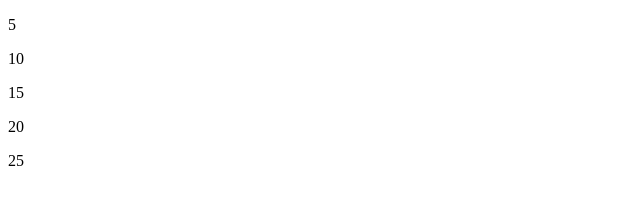
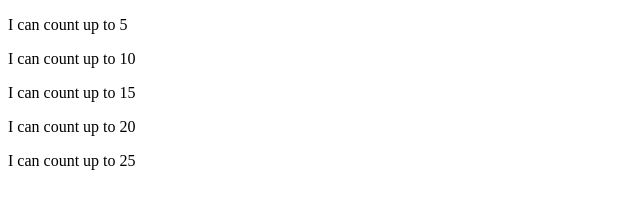
Before and after one commit to brothermalcolm/sankey-d3, a plain HTML site: page index.html in a window 1280 px wide. Shown: the whole page, without its empty margins (0-640 px from the left). Drawn offline with Linux system fonts and the light colour scheme.

Commit message:
Update index.html
add some extra text

```diff
--- a/index.html
+++ b/index.html
@@ -8,7 +8,9 @@
     <body>
         <script type="text/javascript">
             var dataset = [ 5, 10, 15, 20, 25 ];
-            d3.select("body").selectAll("p").data(dataset).enter().append("p").text(function(d) { return d; });
+            d3.select("body").selectAll("p").data(dataset).enter().append("p").text(function(d) {
+                return "I can count up to " + d;
+            });
         </script>
     </body>
 </html>
```
